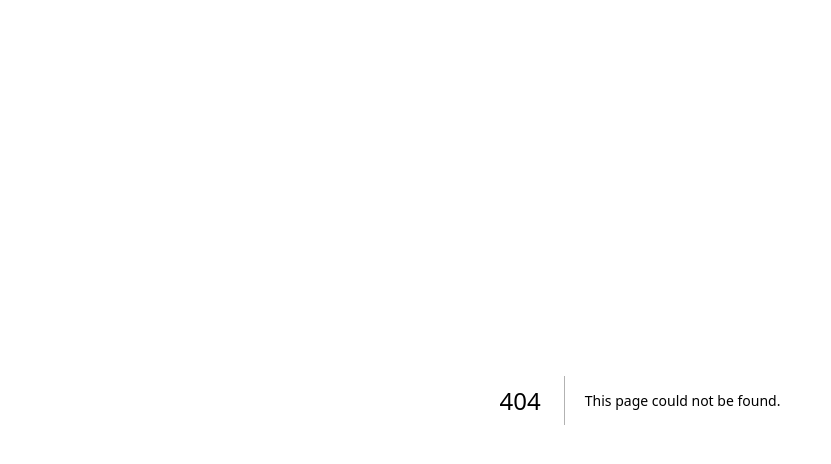
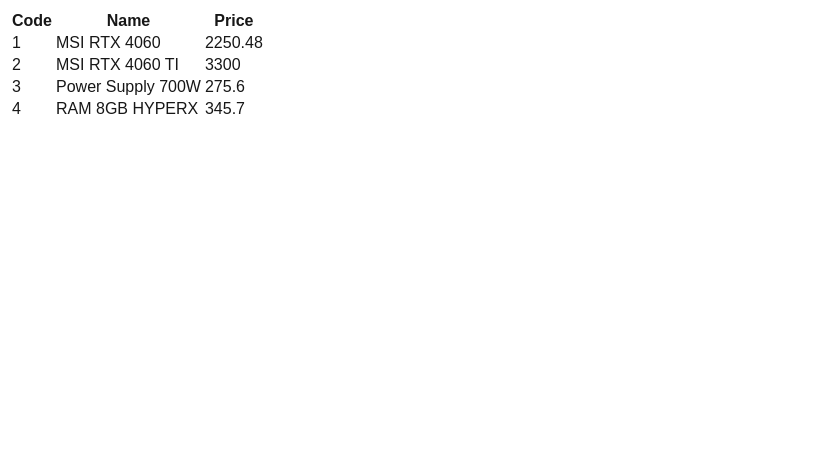
Before and after one commit to munhozotavio/learning, a Next.js app in the folder learning-next/: page /render/repetition2 in a window 1280 px wide. Before the commit this address had no page. Shown: the top 464 px of the page, without its empty margins (0-831 px from the left). Built offline with nearby package versions, Linux system fonts and the light colour scheme.

Commit message:
Learning about repetition in react

```diff
--- /dev/null
+++ b/learning-next/data/productsMock.js
@@ -0,0 +1,8 @@
+import Product from "../model/product";
+
+export default [
+  new Product(1, "MSI RTX 4060", 2250.48),
+  new Product(2, "MSI RTX 4060 TI", 3300),
+  new Product(3, "Power Supply 700W", 275.6),
+  new Product(4, "RAM 8GB HYPERX", 345.7)
+]
--- /dev/null
+++ b/learning-next/model/product.js
@@ -0,0 +1,23 @@
+export default class Product{
+  #id
+  #name
+  #price
+
+  constructor(id, name, price) {
+    this.#id = id;
+    this.#name = name;
+    this.#price = price;
+  }
+
+  get id() {
+    return this.#id;
+  }
+
+  get name() {
+    return this.#name;
+  }
+
+  get price() {
+    return this.#price;
+  }
+}
--- /dev/null
+++ b/learning-next/pages/render/repetition2.jsx
@@ -0,0 +1,31 @@
+import mock from '../../data/productsMock'
+
+export default function Repetition2(){
+
+  const renderTableLines = () => {
+    return mock.map(product => {return(
+      <tr key={product.id}>
+        <td>{product.id}</td>
+        <td>{product.name}</td>
+        <td>{product.price}</td>
+      </tr>
+    )})
+  }
+
+  return(
+    <div>
+      <table style={{border: "1px solid white"}}>
+        <thead>
+          <tr>
+            <th>Code</th>
+            <th>Name</th>
+            <th>Price</th>
+          </tr>
+        </thead>
+        <tbody>
+          {renderTableLines()}
+        </tbody>
+      </table>
+    </div>
+  )
+}
```
Also changed, not shown: learning-next/pages/render/repetition1.jsx (added, +21 -0 lines).
